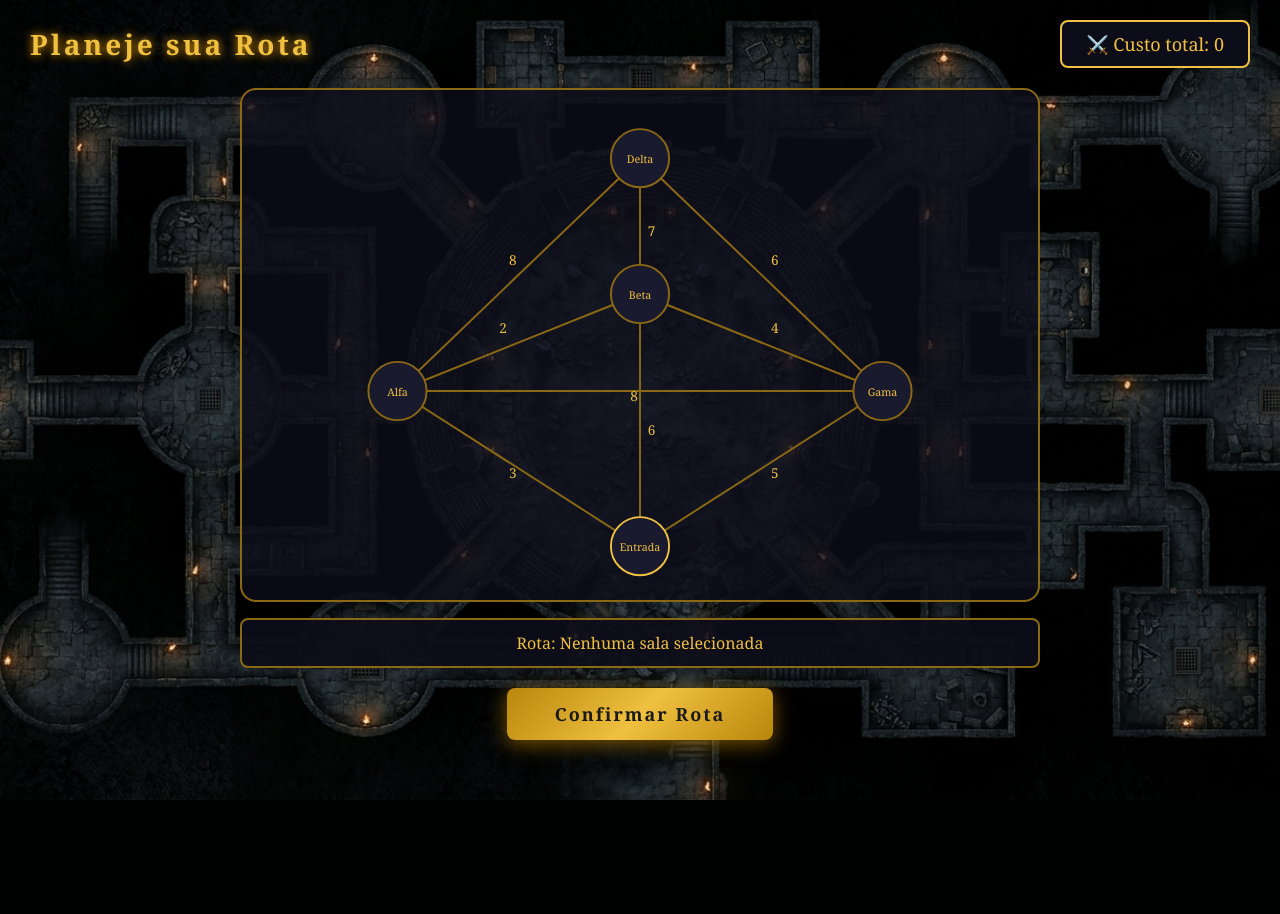
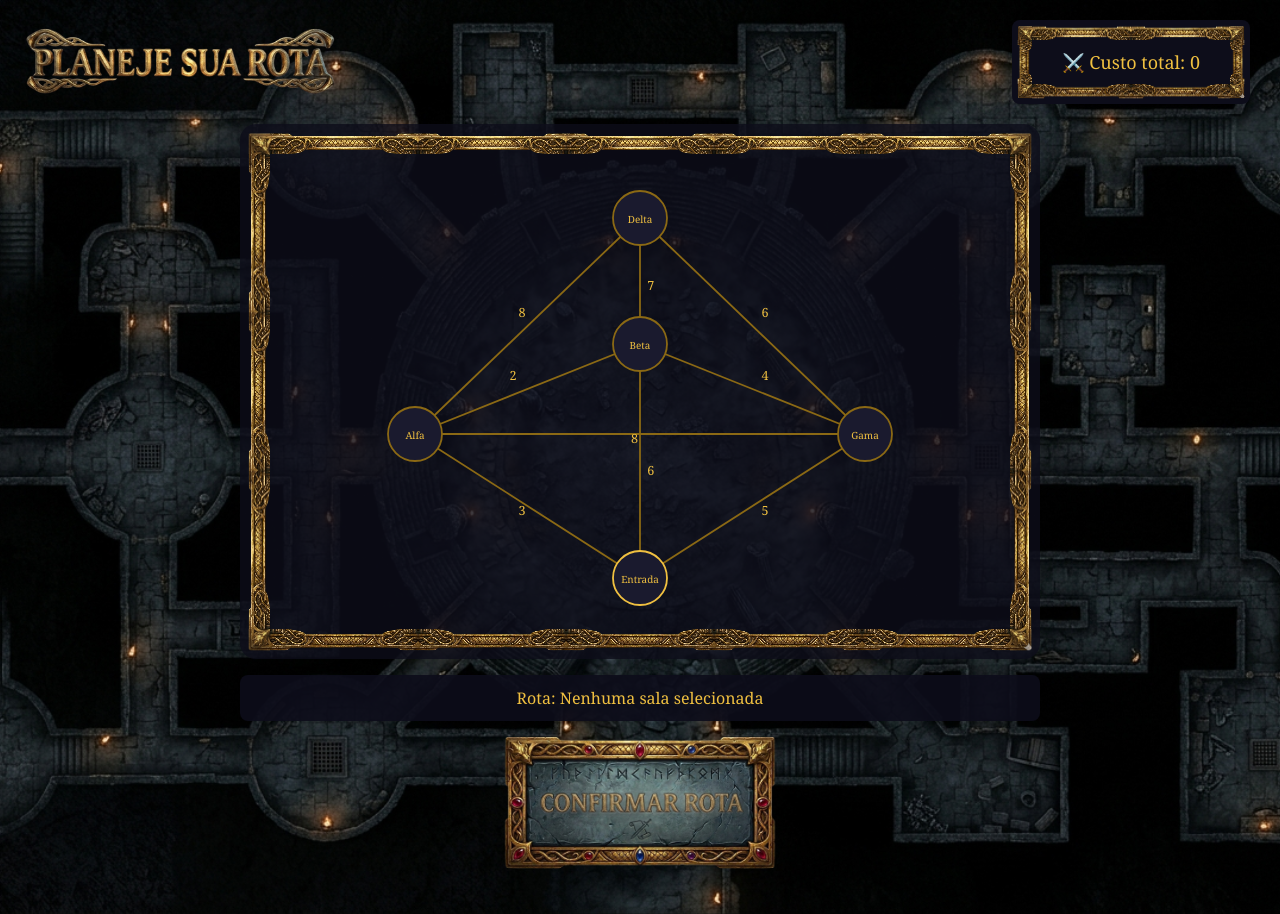
Before and after one commit to EduardoSDuarte/Ruptores, a Flask app: page /mapa in a window 1280 px wide. Before the commit the page ends 800 px from the top, so only its background shows below. Run offline with Flask 3, Linux system fonts and the light colour scheme.

Commit message:
melhorias visuais: molduras, titulos e botoes em imagem

```diff
--- a/static/css/style.css
+++ b/static/css/style.css
@@ -206,25 +201,6 @@
   justify-content: center;
   margin-top: 30px;
   padding-bottom: 30px;
-}
-
-.confirmar-botao {
-  background: linear-gradient(135deg, #b8860b, #f0c040, #b8860b);
-  color: #1a1a1a;
-  font-size: 18px;
-  font-weight: bold;
-  font-family: Georgia, serif;
-  padding: 14px 48px;
-  border: none;
-  border-radius: 8px;
-  cursor: pointer;
-  letter-spacing: 2px;
-  box-shadow: 0 4px 20px rgba(240, 160, 0, 0.5);
-  transition: transform 0.2s;
-}
-
-.confirmar-botao:hover {
-  transform: scale(1.05);
 }
 
 /* ===== AVISO DE ENERGIA ===== */
@@ -264,20 +240,21 @@
   padding: 0 10px;
 }
 
-.mapa-titulo {
-  color: #f0c040;
-  font-size: 28px;
-  letter-spacing: 3px;
-  text-shadow: 0 0 10px #f0a000;
+.mapa-titulo-img {
+  height: 50px;
+  transform: scale(5) translateX(-15px);
+  transform-origin: left center;
 }
 
 .custo-bar {
   background-color: #0d0d1a;
   color: #f0c040;
   font-size: 18px;
-  padding: 10px 24px;
+  padding: 10px 30px;
   border-radius: 8px;
-  border: 2px solid #f0c040;
+  border-style: solid;
+  border-width: 20px;
+  border-image: url('../img/moldura.png') 150 round;
 }
 
 .mapa-container {
@@ -285,8 +262,10 @@
   margin: 0 auto;
   background-color: rgba(13, 13, 26, 0.8);
   border-radius: 16px;
-  border: 2px solid #8b6914;
   padding: 10px;
+  border-style: solid;
+  border-width: 30px;
+  border-image: url('../img/moldura.png') 150 round;
 }
 
 #mapa-svg {
@@ -301,13 +280,13 @@
 
 .sala:hover {
   fill: #2a2000;
+  filter: drop-shadow(0 0 8px #f0c040) drop-shadow(0 0 14px #f0a000);
 }
 
 .rota-display {
   max-width: 800px;
   margin: 16px auto;
   background-color: rgba(13, 13, 26, 0.9);
-  border: 2px solid #8b6914;
   border-radius: 8px;
   padding: 12px 24px;
   color: #f0c040;
@@ -321,3 +300,24 @@
   margin-top: 20px;
   padding-bottom: 30px;
 }
+
+/* ===== IMAGENS DE BOTÃO ===== */
+.confirmar-botao-img {
+  width: 220px;
+  max-width: 70vw;
+  cursor: pointer;
+  transform: scale(1.4);
+  transition: transform 0.2s;
+}
+
+.confirmar-botao-img:hover {
+  transform: scale(1.5);
+}
+
+.sala-selecionada {
+  filter: drop-shadow(0 0 8px #f0c040) drop-shadow(0 0 14px #f0a000);
+}
+
+.sala:hover {
+  filter: drop-shadow(0 0 8px #f0c040) drop-shadow(0 0 14px #f0a000);
+}
--- a/static/js/mapa.js
+++ b/static/js/mapa.js
@@ -15,10 +15,12 @@ function selecionarSala(sala) {
     rota.splice(rota.indexOf(nome), 1);
     sala.setAttribute("stroke", "#8b6914");
     sala.setAttribute("fill", "#1a1a2e");
+    sala.classList.remove("sala-selecionada");
   } else {
     rota.push(nome);
     sala.setAttribute("stroke", "#f0c040");
     sala.setAttribute("fill", "#2a2000");
+    sala.classList.add("sala-selecionada");
   }
 
   atualizarRota();
--- a/templates/deck.html
+++ b/templates/deck.html
@@ -13,7 +13,7 @@
   </div>
 
   <div class="deck-header">
-    <h2 class="deck-titulo">Escolha seu Deck</h2>
+    <img src="{{ url_for('static', filename='img/escolha_seu_deck.png') }}" class="deck-titulo-img" alt="Escolha seu Deck">
     <div class="energia-bar">
       <span>⚡ Energia: </span>
       <span id="energia-atual">0</span>
@@ -46,7 +46,7 @@
   </div>
 
   <div class="deck-footer">
-    <button class="confirmar-botao" onclick="confirmarDeck()">Confirmar Deck</button>
+    <img src="{{ url_for('static', filename='img/confirmar_deck.png') }}" class="confirmar-botao-img" onclick="confirmarDeck()" alt="Confirmar Deck">
   </div>
 
   <script src="{{ url_for('static', filename='js/deck.js') }}"></script>
--- a/templates/mapa.html
+++ b/templates/mapa.html
@@ -13,7 +13,7 @@
   </div>
 
   <div class="mapa-header">
-    <h2 class="mapa-titulo">Planeje sua Rota</h2>
+    <img src="{{ url_for('static', filename='img/planeje_sua_rota.png') }}" class="mapa-titulo-img" alt="Planeje sua Rota">
     <div class="custo-bar">
       <span>⚔️ Custo total: </span>
       <span id="custo-atual">0</span>
@@ -70,7 +70,7 @@
   </div>
 
   <div class="mapa-footer">
-    <button class="confirmar-botao" onclick="confirmarRota()">Confirmar Rota</button>
+    <img src="{{ url_for('static', filename='img/confirmar_rota.png') }}" class="confirmar-botao-img" onclick="confirmarRota()" alt="Confirmar Rota">
   </div>
 
   <script src="{{ url_for('static', filename='js/mapa.js') }}"></script>
```
Also changed, not shown: other parts of static/css/style.css (+14 -19 lines), static/img/confirmar_deck.png (added), static/img/confirmar_rota.png (added), static/img/escolha_seu_deck.png (added), static/img/moldura.png (added), static/img/planeje_sua_rota.png (added).
